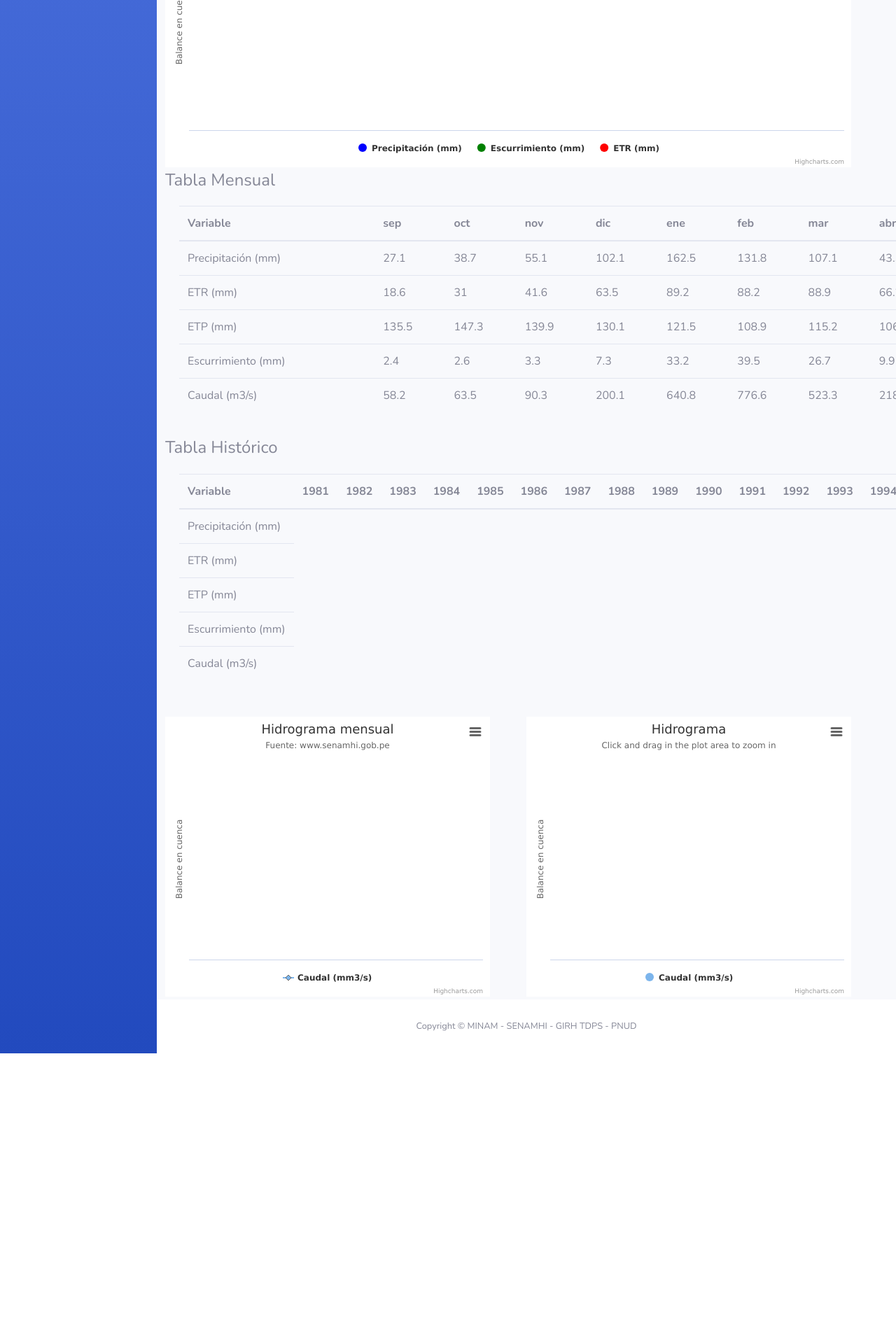
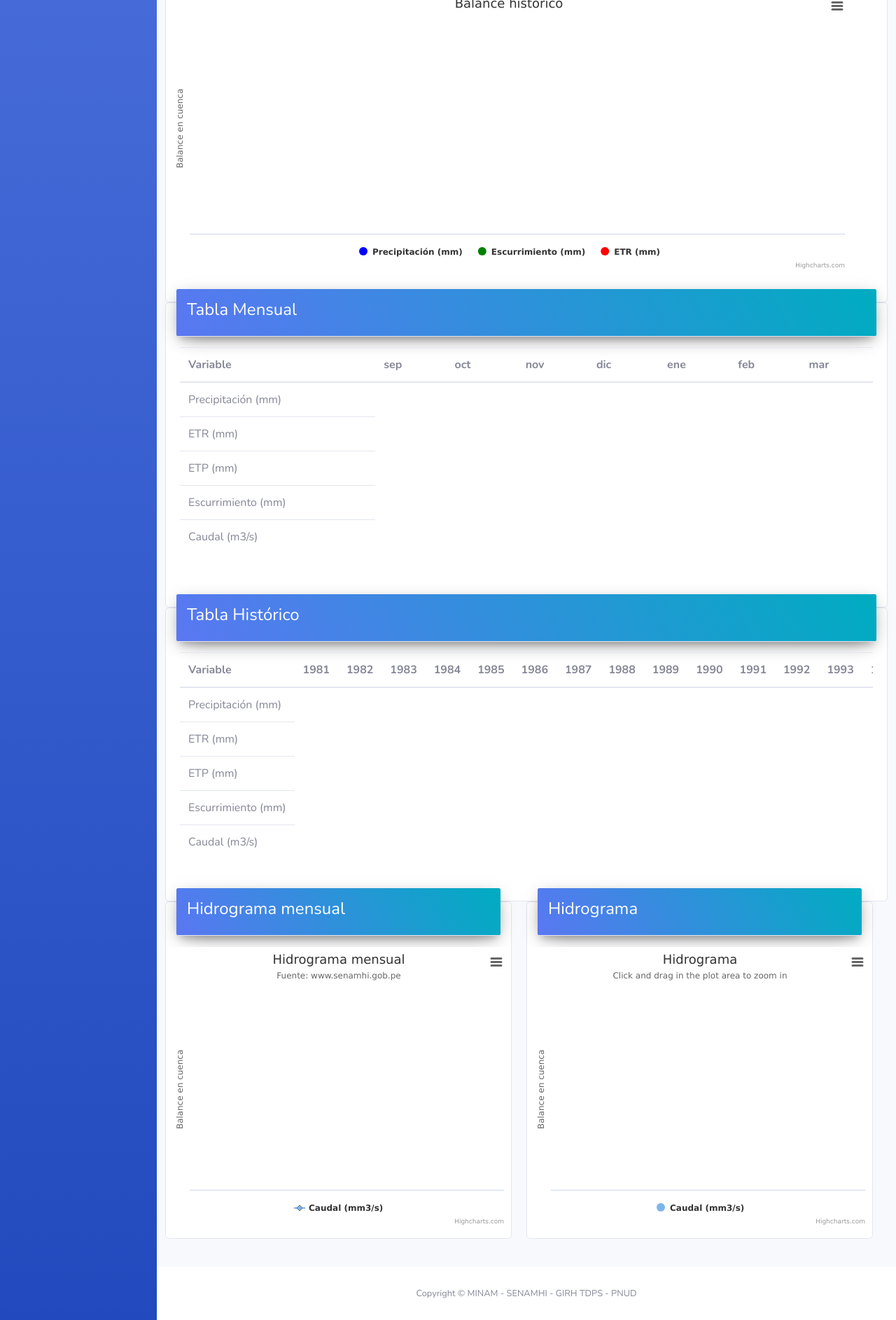
Before and after one commit to ryali93/geovisor_pnud, a Django app: a page that uses dashboard/templates/app/subcuenca.html in a window 1280 px wide. Shown: the part 749-2635 px from the top of the page at 70% size. Before the commit the page ends 2254 px from the top, so only its background shows below. Run offline with Django 3.2, Linux system fonts and the light colour scheme; tables that the repository leaves empty hold one stand-in row (values such as "Sample post"); some libraries are stand-ins or nearby versions.

Commit message:
pagina funcional en desarrollo a nivel de subcuencas

```diff
--- a/dashboard/templates/app/mapa.html
+++ b/dashboard/templates/app/mapa.html
@@ -12,7 +12,7 @@
         height: 100%;
         }
     #map {
-        width: 100%;
+        width: 100%!important;
         height: 580px;
         box-shadow: 5px 5px 5px #888;
         display: inline-grid;
@@ -32,7 +32,7 @@
 {% endblock javascript %}
 
 <div style="display:flex; width: 100%; height:800px;">
-    <div id="map" class="map" style="display:grid;">
+    <div id="map" class="map-geovisor" style="display:grid;">
         {% leaflet_map "main" %}
     </div>
 </div>
--- a/dashboard/templates/app/subcuenca.html
+++ b/dashboard/templates/app/subcuenca.html
@@ -15,29 +15,53 @@
 
 {% block content %}
 
-<div style="display:flex; width: 100%; padding-bottom: 20px;">
-    <div id="map" class="mapa_cuenca" style="width: 45%;height: 400px;"></div>
-    <div style="width: 5%;"></div>
-    <div style="width: 45%;height: 400px;">
+
+<div style="display:flex; width: 100%; padding-bottom:40px;">
+    <div class="card" style="width:48%;">
+        <div class="card-header" data-background-color="blue">
+            <h4 class="title" style="color:white;">Cuenca {{ codigo }}</h4>
+        </div>
+        <div class="card-content">
+            <div id="map" class="mapa_cuenca" style="margin:15px;height:400px;"></div>
+        </div>
+    </div>
+    <div style="width: 2%;"></div>
+
+    <div class="card" style="width:48%;">
+        <div class="card-header" data-background-color="blue">
+            <h4 class="title" style="color:white;">Balance hídrico</h4>
+        </div>
+        <div style="height: 400px;">
             <figure class="highcharts-figure">
                 <div id="bh_monthly"></div>
             </figure>
         </div>
-    <div style="width: 5%;"></div>
+    </div>
+    <div style="width: 2%;"></div>
 </div>
 
+<div class="card" style="width:100%;padding-bottom:40px;">
+    <div class="card-header" data-background-color="blue">
+        <h4 class="title" style="color:white;">Balance Histórico</h4>
+    </div>
+    <div class="card-content">
         <div style="display:flex; width: 100%; padding-bottom: 20px;">
-    <div style="width: 95%;height: 400px;">
+            <div style="width: 100%;height: 400px;">
                 <figure class="highcharts-figure">
                     <div id="bh_historico"></div>
                 </figure>
             </div>
             <div style="width: 5%;"></div>
         </div>
+    </div>
+</div>
 
+<div class="card" style="width:100%;padding-bottom:40px;">
+    <div class="card-header" data-background-color="blue">
+        <h4 class="title" style="color:white;">Tabla Mensual</h4>
+    </div>
 
-<div>
-    <h4 class="title">Tabla Mensual</h4>
+    <div class="card-content">
         <div class="table-fluid">
             <div class="table-scrollable">
                 <table class="table dataTable no-footer" id="table_year" role="grid" style="width: 1480px;">
@@ -61,31 +85,50 @@
 
                     <tbody>
                         <tr role="row" class="odd">
-                        <td>Precipitación (mm)</td><td>27.1</td><td>38.7</td><td>55.1</td><td>102.1</td><td>162.5</td><td>131.8</td><td>107.1</td><td>43.5</td><td>11.4</td><td>6.7</td><td>6.1</td><td>12.9</td>
+                            <td>Precipitación (mm)</td>
+                            {% for pp in pp_clima %}
+                                <td>{{ pp }}</td>
+                            {% endfor %}
                         </tr>
                         <tr role="row" class="even">
-                        <td>ETR (mm)</td><td>18.6</td><td>31</td><td>41.6</td><td>63.5</td><td>89.2</td><td>88.2</td><td>88.9</td><td>66.2</td><td>42.8</td><td>19.5</td><td>11.3</td><td>10.9</td></tr>
+                            <td>ETR (mm)</td>
+                            {% for etr in etr_clima %}
+                                <td>{{ etr }}</td>
+                            {% endfor %}
                         <tr role="row" class="odd">
-                        <td>ETP (mm)</td><td>135.5</td><td>147.3</td><td>139.9</td><td>130.1</td><td>121.5</td><td>108.9</td><td>115.2</td><td>106.4</td><td>115.8</td><td>110.3</td><td>123</td><td>134.2</td>
+                            <td>ETP (mm)</td>
+                            {% for etp in etp_clima %}
+                                <td>{{ etp }}</td>
+                            {% endfor %}
                         </tr>
                         <tr role="row" class="even">
-                        <td>Escurrimiento (mm)</td><td>2.4</td><td>2.6</td><td>3.3</td><td>7.3</td><td>33.2</td><td>39.5</td><td>26.7</td><td>9.9</td><td>3.9</td><td>2.6</td><td>2.3</td><td>2.3</td>
+                            <td>Escurrimiento (mm)</td>
+                            {% for fout in flow_out_clima %}
+                                <td>{{ fout }}</td>
+                            {% endfor %}
                         </tr>
                         <tr role="row" class="odd">
-                        <td>Caudal (m3/s)</td><td>58.2</td><td>63.5</td><td>90.3</td><td>200.1</td><td>640.8</td><td>776.6</td><td>523.3</td><td>218.5</td><td>89.3</td><td>64.8</td><td>56.4</td><td>54.8</td>
+                            <td>Caudal (m3/s)</td>
+                            {% for q in q_clima %}
+                                <td>{{ q }}</td>
+                            {% endfor %}
                         </tr>
                     </tbody>
                 </table>
             </div>
         </div>
     </div>
+</div>
 
+<div class="card" style="width:100%;padding-bottom:40px;">
+    <div class="card-header" data-background-color="blue">
+        <h4 class="title" style="color:white;">Tabla Histórico</h4>
+    </div>
 
-<div>
-    <h4 class="title">Tabla Histórico</h4>
+    <div class="card-content">
         <div class="table-fluid">
             <div class="table-scrollable">
-            <table class="table dataTable no-footer" id="table_monthly" role="grid" style="width: 1480px;">
+                <table class="table dataTable table-hover no-footer mb-0" id="table_monthly" role="grid" style="overflow-x:auto;width: 1480px;">
                     <thead>
                         <tr role="row">
                             <th class="sorting_disabled" rowspan="1" colspan="1" style="width: 240px;">Variable</th>
@@ -131,21 +174,35 @@
         </div>
     </div>
 
+</div>
 
-<div style="display:flex; width: 100%; padding-bottom: 20px;">
-    <div style="width: 45%;height: 400px;">
+<div style="display:flex; width: 100%; padding-bottom:40px;">
+    <div class="card" style="width:48%;">
+        <div class="card-header" data-background-color="blue">
+            <h4 class="title" style="color:white;">Hidrograma mensual</h4>
+        </div>
+        <div class="card-content">
             <figure class="highcharts-figure">
                 <div id="hydrograph_month"></div>
             </figure>
         </div>
-    <div style="width: 5%;"></div>
-    <div style="width: 45%;height: 400px;">
+    </div>
+    <div style="width: 2%;"></div>
+
+    <div class="card" style="width:48%;">
+        <div class="card-header" data-background-color="blue">
+            <h4 class="title" style="color:white;">Hidrograma</h4>
+        </div>
+        <div style="height: 400px;">
             <figure class="highcharts-figure">
                 <div id="hydrograph_year"></div>
             </figure>
         </div>
-    <div style="width: 5%;"></div>
     </div>
+    <div style="width: 2%;"></div>
+</div>
+
+
 
 
 <script type="text/javascript">
--- a/geovisor/static/css/styles.css
+++ b/geovisor/static/css/styles.css
@@ -1,9 +1,13 @@
 #map{
     padding: 0px;
-    width: 100%;
     height: 100%;
 }
 
+.map-geovisor{
+    padding: 0px;
+    height: 100%;
+    width: 100%;
+}
 
 
 
@@ -56,3 +60,32 @@
 .table-fluid .col-lg-6{
     display: inline-block;
 }
+
+
+
+.card [data-background-color="blue"] {
+    background: linear-gradient(60deg, #5a77f2, #00acc1);
+    box-shadow: 0 12px 20px -10px rgba(0, 188, 212, 0.28), 0 4px 20px 0px rgba(0, 0, 0, 0.12), 0 7px 8px -5px rgba(0, 188, 212, 0.2);
+}
+
+.card .card-header {
+    box-shadow: 0 10px 30px -12px rgba(0, 0, 0, 0.42), 0 4px 25px 0px rgba(0, 0, 0, 0.12), 0 8px 10px -5px rgba(0, 0, 0, 0.2);
+    margin: -20px 15px 0;
+    border-radius: 3px;
+    padding: 15px;
+    background-color: #999999;
+    color: white;
+}
+
+
+.card.card-cascade .view.view-cascade {
+    border-radius: .25rem;
+    -webkit-box-shadow: 0 5px 11px 0 rgba(0,0,0,0.18), 0 4px 15px 0 rgba(0,0,0,0.15);
+    box-shadow: 0 5px 11px 0 rgba(0,0,0,0.18), 0 4px 15px 0 rgba(0,0,0,0.15);
+}
+
+.card.card-cascade .view.view-cascade.gradient-card-header {
+    padding: 1.6rem 1rem;
+    color: #fff;
+    text-align: center;
+}
```
Lines whose indentation alone changed are shown as unchanged.
